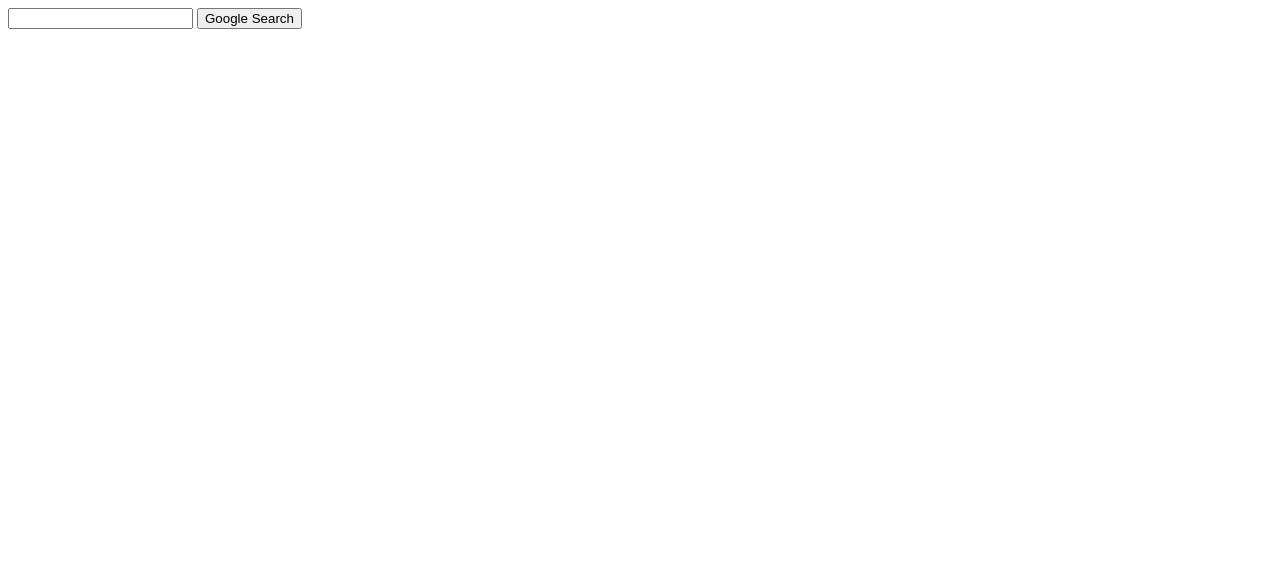
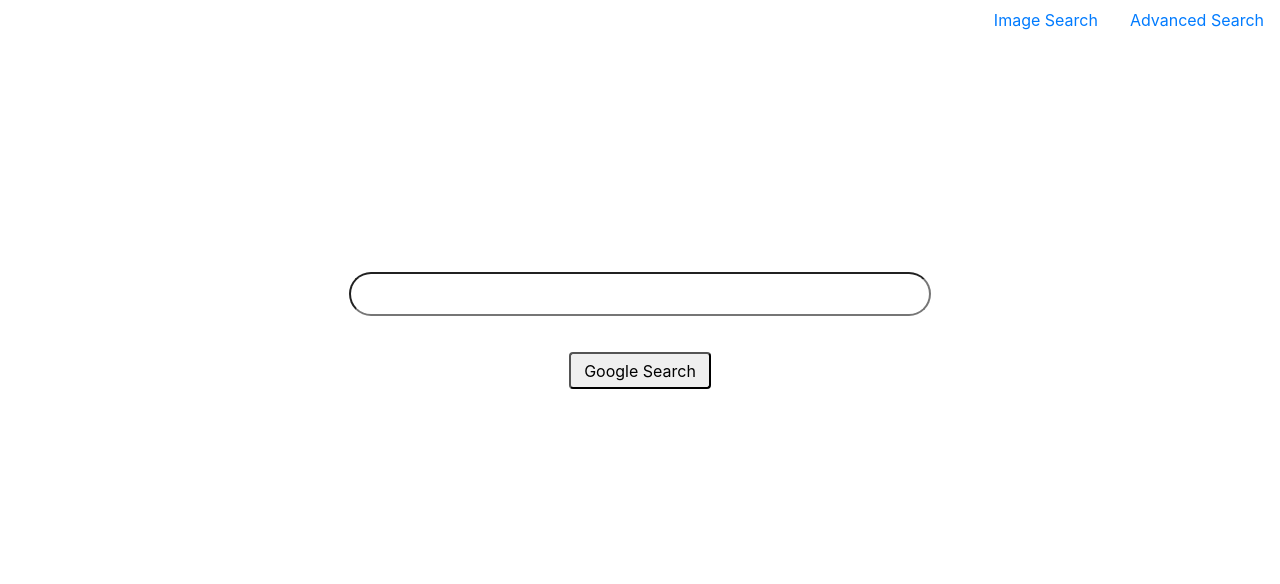
Before and after one commit to Anikait10/Search, a plain HTML site: page index.html in a window 1280 px wide. Drawn offline with nearby package versions, Linux system fonts and the light colour scheme.

Commit message:
new files

```diff
--- /dev/null
+++ b/index.css
@@ -0,0 +1,14 @@
+form {
+  padding: 15%;
+
+}
+.form-text {
+  padding: 4%;
+
+}
+.form-input {
+  padding: 1% 20%;
+}
+.form-button {
+  padding: 0.5% 1.5%;
+}
--- a/index.html
+++ b/index.html
@@ -2,11 +2,27 @@
 <html lang="en">
     <head>
         <title>Search</title>
+              <link rel="stylesheet" href="https://stackpath.bootstrapcdn.com/bootstrap/4.4.1/css/bootstrap.min.css" integrity="sha384-Vkoo8x4CGsO3+Hhxv8T/Q5PaXtkKtu6ug5TOeNV6gBiFeWPGFN9MuhOf23Q9Ifjh" crossorigin="anonymous">
+              <link rel="stylesheet" href="https://stackpath.bootstrapcdn.com/font-awesome/4.7.0/css/font-awesome.min.css">
+              <link rel="stylesheet" href="index.css">
     </head>
     <body>
-        <form action="https://google.com/search">
-            <input type="text" name="q">
-            <input type="submit" value="Google Search">
-        </form>
+      <ul class="nav justify-content-end">
+        <li class="nav-item">
+          <a class="nav-link" href="index1.html">Image Search</a>
+        </li>
+        <li class="nav-item">
+          <a class="nav-link" href="index2.html">Advanced Search</a>
+        </li>
+    </ul>
+      <form action="https://google.com/search" class="text-center">
+        <div class="form-text ">
+          <input type="text" name="q" class="form-input rounded-pill  ">
+        </div>
+        <div class="form-submit">
+          <input type="submit" value="Google Search" class="form-button rounded">
+        </div>
+
+       </form>
     </body>
 </html>
--- /dev/null
+++ b/index1.css
@@ -0,0 +1,14 @@
+form {
+  padding: 15%;
+
+}
+.form-text {
+  padding: 4%;
+
+}
+.form-input {
+  padding: 1% 20%;
+}
+.form-button {
+  padding: 0.5% 1.5%;
+}
--- /dev/null
+++ b/index2.css
@@ -0,0 +1,10 @@
+.header-text {
+  padding-left: 5%;
+}
+.text-p {
+  padding-top: 1%;
+  padding-left: 3%;
+}
+.form-text {
+  padding-left: 3%;
+}
```
Also changed, not shown: index1.html (added, +26 -0 lines), index2.html (added, +50 -0 lines), image1.png (added).
